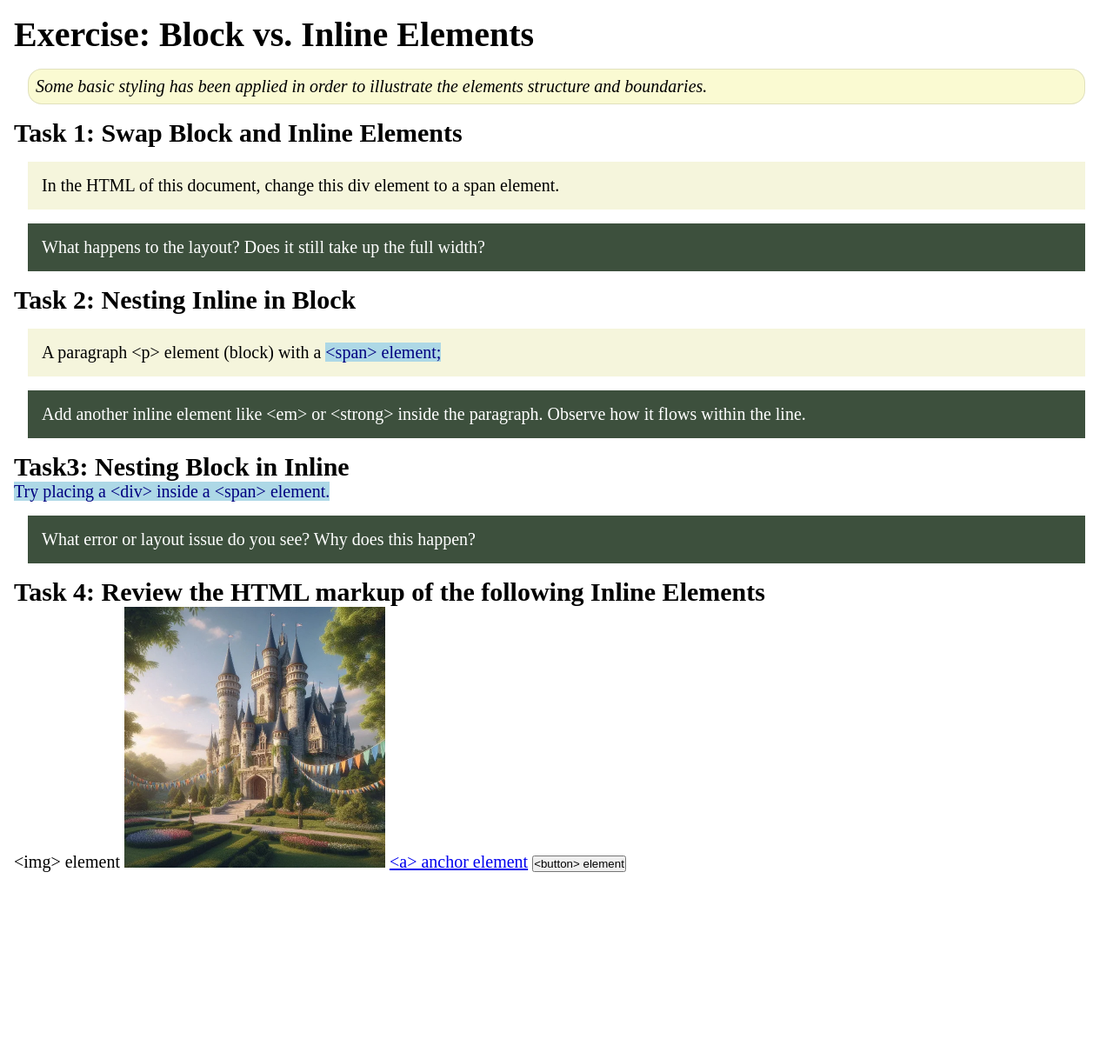
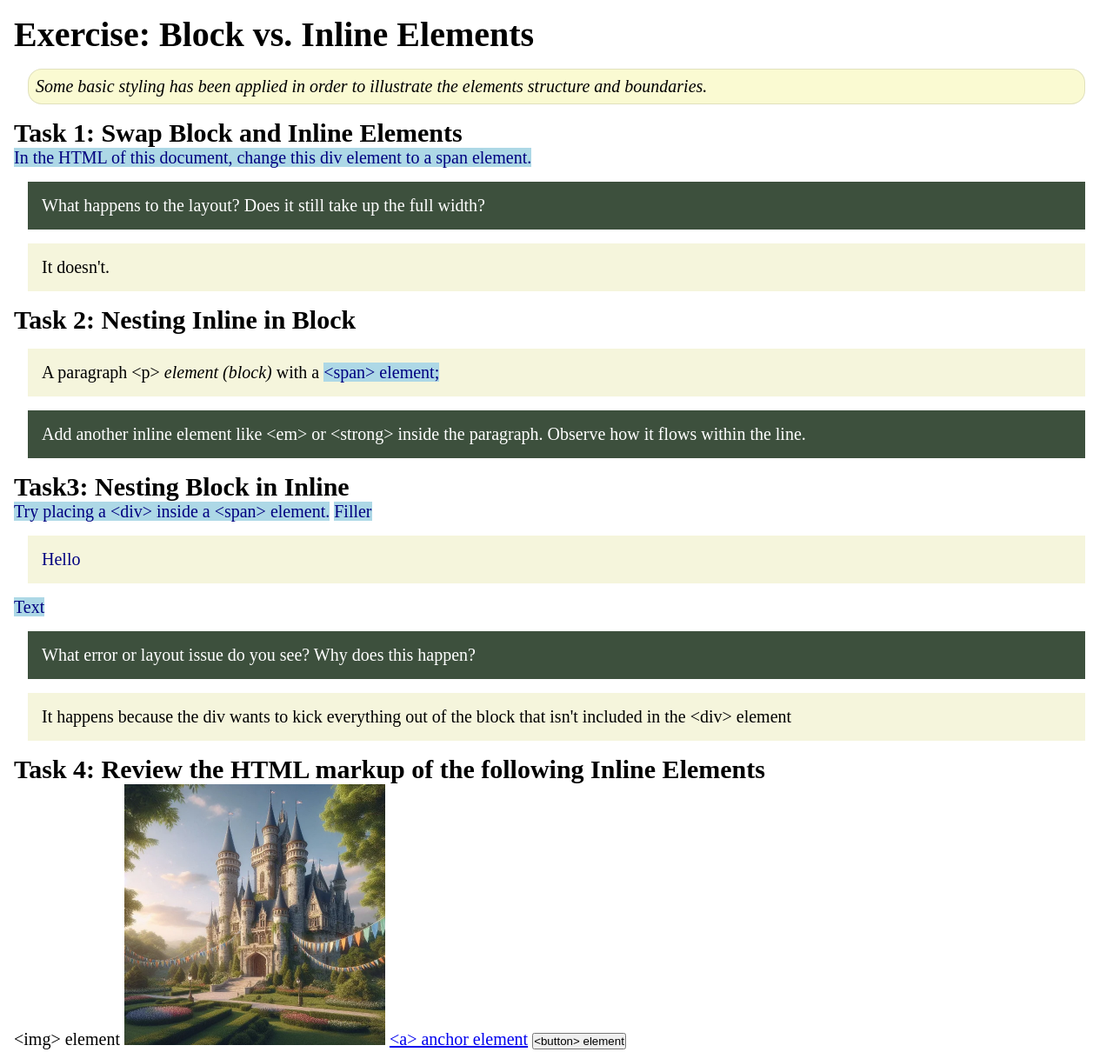
Before and after one commit to Survivor5555/wdd130, a plain HTML site: page week02/block-vs-inline.html in a window 1280 px wide. Shown: the top 1210 px of the page at 87% size. Before the commit the page ends 1019 px from the top, so only its background shows below. Drawn offline with Linux system fonts and the light colour scheme.

Commit message:
Assignment 2 for week 2 done.

```diff
--- a/week02/block-vs-inline.html
+++ b/week02/block-vs-inline.html
@@ -15,25 +15,30 @@
             boundaries.</p>
 
         <h2>Task 1: Swap Block and Inline Elements</h2>
-        <div>In the HTML of this document, change this div element to a span element.</div>
+        <span>In the HTML of this document, change this div element to a span element.</span>
 
         <p class="question">What happens to the layout? Does it still take up the full width?</p>
+        <div>It doesn't.</div>
 
         <h2>Task 2: Nesting Inline in Block</h2>
-        <p>A paragraph &lt;p&gt; element (block) with a <span>&lt;span&gt; element;</span></p>
+        <p>A paragraph &lt;p&gt; <em>element (block)</em> with a <span>&lt;span&gt; element;</span></p>
         <p class="question">Add another inline element like &lt;em&gt; or &lt;strong&gt; inside the paragraph. Observe
             how it flows within the line.</p>
 
         <h2>Task3: Nesting Block in Inline</h2>
         <span>Try placing a &lt;div&gt; inside a &lt;span&gt; element.</span>
-            <p class="question">What error or layout issue do you see? Why does this happen?</p>
+        <span>Filler <div>Hello</div> Text</span>
+        <p class="question">What error or layout issue do you see? Why does this happen?</p>
+        <p>It happens because the div wants to kick everything out of the block that isn't included in the &lt;div&gt;
+            element</p>
 
 
-            <h2>Task 4: Review the HTML markup of the following Inline Elements</h2>
+        <h2>Task 4: Review the HTML markup of the following Inline Elements</h2>
         &lt;img&gt; element
         <img src="images/castle.webp" alt="placeholder image (images are inline)" width="300" height="300">
         <a href="https://churchofjesuschrist.org">&lt;a&gt; anchor element</a>
         <button type="button">&lt;button&gt; element</button>
+        <p>all of those are inline elements, as shown by how they all coexist on the same bracket.</p>
     </main>
 </body>
 
```
